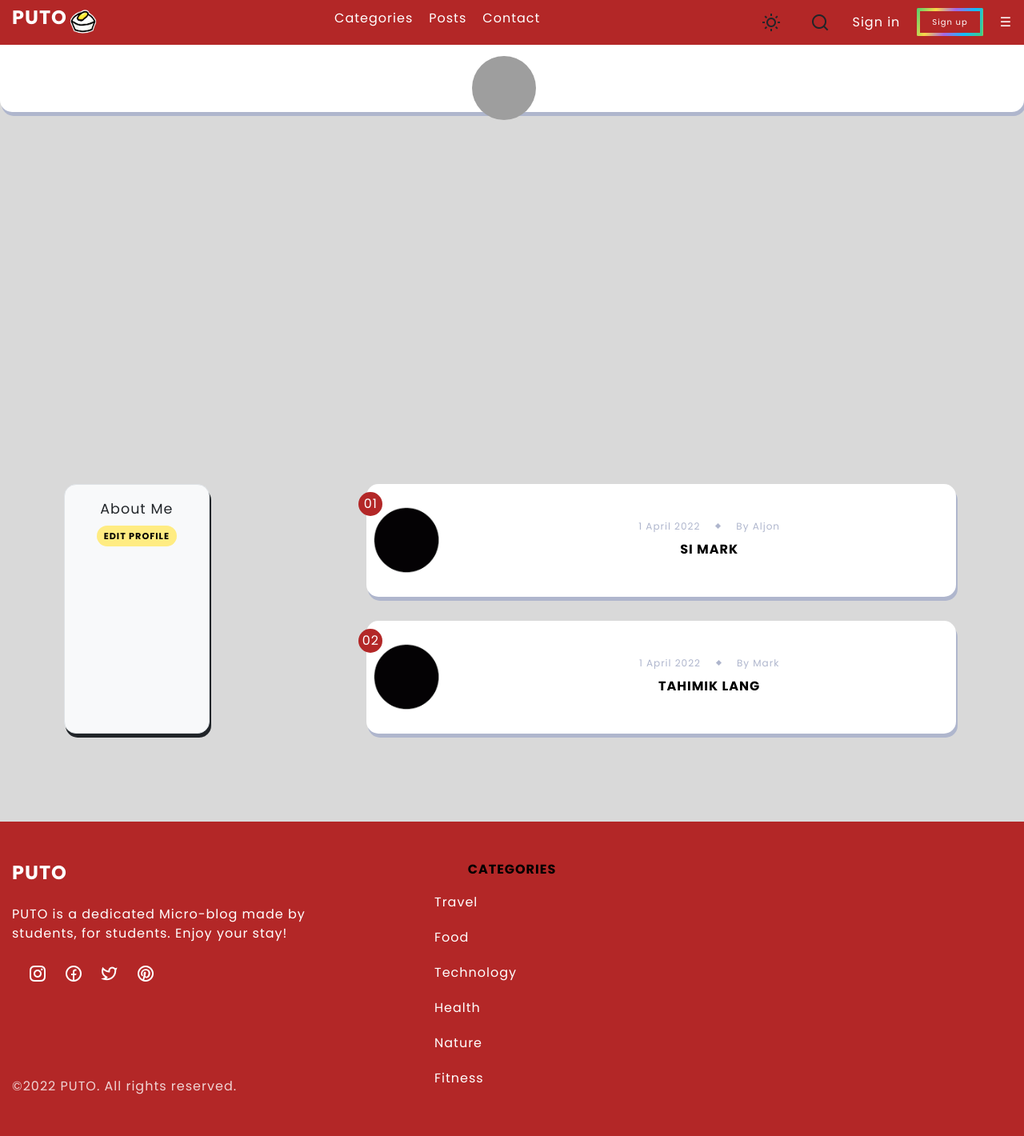
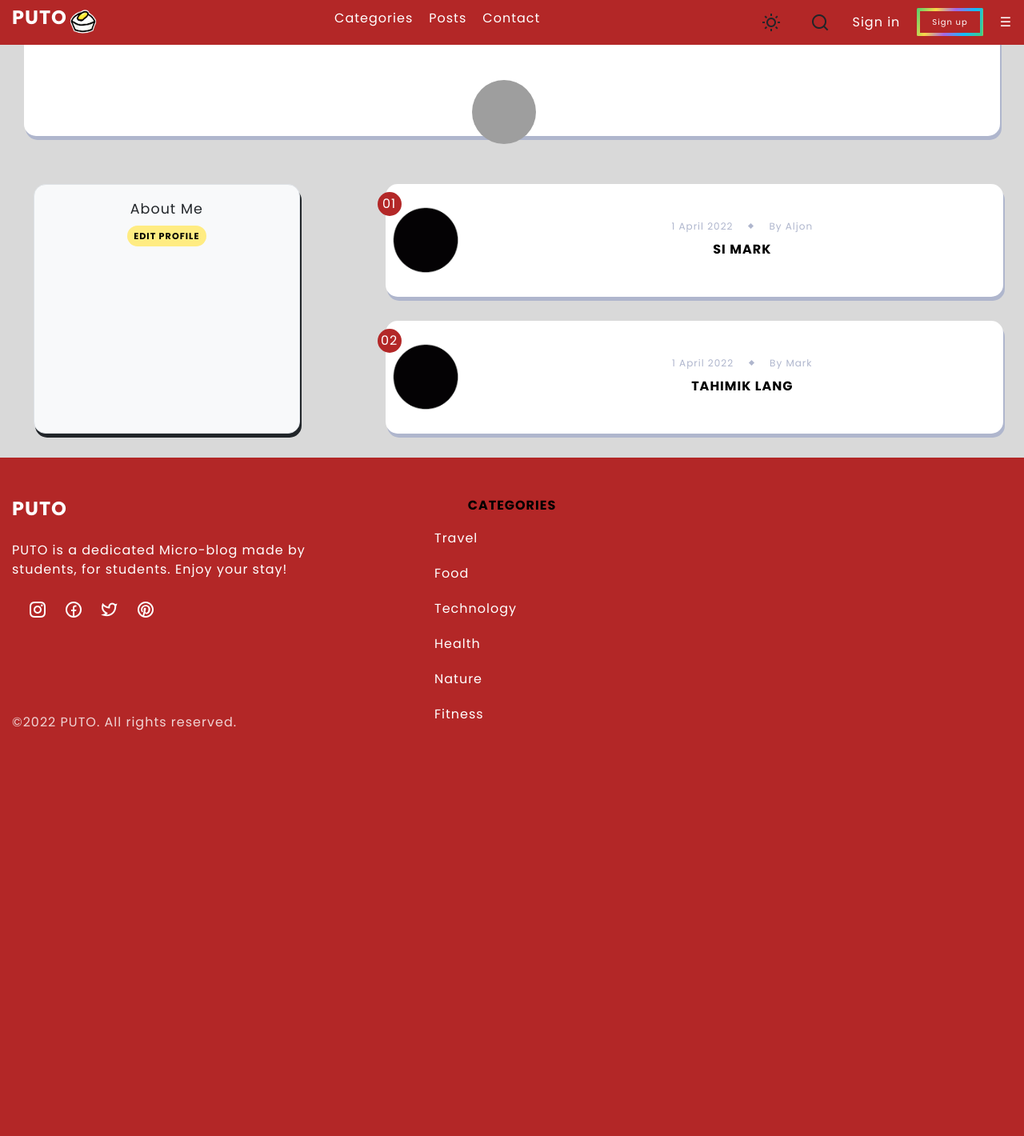
Before and after one commit to RenrenYGO/PutoSE, a CodeIgniter app: page /PutoSE/profile in a window 1280 px wide. Shown: the whole page at 80% size. After the commit the page ends 913 px from the top, so only its background shows below. Run offline with CodeIgniter, Linux system fonts and the light colour scheme; data that the repository does not hold is empty; some libraries are stand-ins or nearby versions; grey boxes are pictures that could not be loaded.

Commit message:
Changes in design

```diff
--- a/application/views/pages/forgot_password.php
+++ b/application/views/pages/forgot_password.php
@@ -1,5 +1,5 @@
 <div class="form bg">
-    <div class="box col-8 mt-5">
+    <div class="box">
         <div class="login">
             <img src="<?php echo base_url('/assets/images/featured/PUTOLOGO.png')?>" width="138" height="130" >
             Forgot Password
--- a/application/views/pages/login.php
+++ b/application/views/pages/login.php
@@ -25,7 +25,7 @@
 
 
             <div class="row justify-content-left mt-3">
-               <p>Can't Log in?<a href="<?php echo site_url("")?>"><u>Forgot Password</u></a></p>
+               <p>Can't Log in?<a href="<?php echo site_url("forgot_pass")?>"><u>Forgot Password</u></a></p>
             </div>
         </div>
     </form>
--- a/application/views/pages/profile_page.php
+++ b/application/views/pages/profile_page.php
@@ -1,14 +1,5 @@
-<head>
-    <link rel="stylesheet" href="https://fonts.googleapis.com/css?family=Roboto:300,400,500,700|Material+Icons">
-    <link href="https://maxcdn.bootstrapcdn.com/font-awesome/latest/css/font-awesome.min.css" rel="stylesheet">
-    <link rel="stylesheet" type="text/css" href="https://fonts.googleapis.com/css?family=Roboto:300,400,500,700|Roboto+Slab:400,700|Material+Icons">
-    <link rel="stylesgeet" href="https://rawgit.com/creativetimofficial/material-kit/master/assets/css/material-kit.css">
-    <!-- <link rel="stylesheet" href="prof.css"> -->
-</head>
 
-<body class="profile-page">
-
-    <a href="#" class="mb-5 trending-news-box">
+    <a href="#" class="m-5 trending-news-box">
     <div class="trending-profile-img-box">
         <?php if($user['profile_picture']!='noimage.jpg'):?>
         <img src="<?php echo base_url('assets/images/profile_picture/' . $user['profile_picture']);?>" width= "80" height="80" class="rounded rounded-circle">
@@ -26,7 +17,7 @@
 
                 <div class="row">
                     <div class="col-4 py-5 ">
-                        <div class="h-100 bg-light text-dark border box ">
+                        <div class="h-100 bg-light text-dark border about ">
                             <h3>About Me</h3>
                             <p><?php echo $user['bio'];?></p>
                             <div class="mb-3">
@@ -79,11 +70,3 @@
 
                 </div>
     </div>
-
-
-
-
-
-
-
-</body>
--- a/application/views/pages/register.php
+++ b/application/views/pages/register.php
@@ -1,7 +1,7 @@
 
     <div class="form bg ">
 
-        <form method="post" class="box col-8 mt-5" action="<?php echo base_url('registration/register'); ?>">
+        <form method="post" class="box signup" action="<?php echo base_url('registration/register'); ?>">
 
             <div class="login">
                 <img src="<?php echo base_url('/assets/images/featured/PUTOLOGO.png')?>" width="138" height="130" >
--- a/application/views/pages/showpost.php
+++ b/application/views/pages/showpost.php
@@ -10,7 +10,7 @@
     </div>
 </div>
 
-    <div class="mb-6">
+    <div class="comment">
         <input type="comment" class="form-control" placeholder="Comment your thoughts..." name="comment">
         <button type="submit" class="btn btn-post">Comment</button>
     </div>
--- a/application/views/templates/header.php
+++ b/application/views/templates/header.php
@@ -20,6 +20,13 @@
         <link rel="stylesheet" href="<?php echo base_url('/assets/css/main.css')?>">
         <!-- Javascript -->
         <script src="https://cdn.jsdelivr.net/npm/bootstrap@5.0.2/dist/js/bootstrap.bundle.min.js" integrity="sha384-MrcW6ZMFYlzcLA8Nl+NtUVF0sA7MsXsP1UyJoMp4YLEuNSfAP+JcXn/tWtIaxVXM" crossorigin="anonymous"></script>
+
+        <!-- For About Page -->
+        <link rel="stylesheet" href="https://fonts.googleapis.com/css?family=Roboto:300,400,500,700|Material+Icons">
+        <link href="https://maxcdn.bootstrapcdn.com/font-awesome/latest/css/font-awesome.min.css" rel="stylesheet">
+        <link rel="stylesheet" type="text/css" href="https://fonts.googleapis.com/css?family=Roboto:300,400,500,700|Roboto+Slab:400,700|Material+Icons">
+        <link rel="stylesgeet" href="https://rawgit.com/creativetimofficial/material-kit/master/assets/css/material-kit.css">
+
 
     </head>
 
--- a/assets/css/main.css
+++ b/assets/css/main.css
@@ -46,9 +46,6 @@ body {
 
 }
 
-body> :not(header):not(footer) {
-    padding: 5em;
-}
 
 a {
     color: inherit;
@@ -300,6 +297,16 @@ body.light-theme {
     display: flex;
 }
 
+.about {
+    background-color: var(--secondary-background-color);
+    padding: 2rem 4rem;
+    border-radius: 15px;
+    box-shadow: 2px 5px;
+    text-align: center;
+    width: 80%;
+    margin: auto;
+}
+
 /*for Forgot Password*/
 .box {
     background-color: var(--secondary-background-color);
@@ -308,6 +315,11 @@ body.light-theme {
     box-shadow: 2px 5px;
     text-align: center;
     width: 50%;
+    margin: 10em auto;
+}
+
+.signup{
+    margin: 10rem auto;
 }
 
 .login {
@@ -332,6 +344,7 @@ body.light-theme {
     width: 70%;
     color: #000;
     display: grid;
+    margin: 10rem auto;
 }
 
 #editor1 {
@@ -418,7 +431,7 @@ label {
     float: right;
     position: relative;
     top: -30px;
-    left: 15px;
+    left: -65px;
     height: 100px;
     width: 100px;
     color: white;
@@ -446,9 +459,8 @@ label {
     border-bottom-right-radius: 15px;
     border-bottom-left-radius: 15px;
     box-shadow: 2px 5px;
-    margin-top: 100px;
-    margin-right: 350px;
-    margin-left: 400px;
+    margin: 2em auto;
+    margin-top: 5em;
     color: #0e1111;
 }
 
@@ -460,6 +472,11 @@ label {
     float: left;
     width: 100%;
     height: var(--item-min-height-sm);
+}
+
+.comment{
+    padding: 5rem;
+    margin: 0 15em;
 }
 
 /* for Edit Profile */
@@ -486,7 +503,7 @@ label {
 .featured-articles-container,
 .featured-content {
     gap: var(--gap);
-    margin-right: 3em;
+    padding: 0 5rem;
 }
 
 .headline-banner {
@@ -624,12 +641,27 @@ label {
     border-bottom-right-radius: 15px;
     border-bottom-left-radius: 15px;
     box-shadow: 2px 5px;
-    margin-left: 2.5rem;
+    margin: 0 2rem;
 }
 
 .trending-news-box {
     display: flex;
     flex-direction: column;
+    gap: var(--gap);
+    padding: 2rem;
+    border-bottom: 1px solid var(--transparent-light-color);
+    background-color: white;
+    border-top-right-radius: 15px;
+    border-top-left-radius: 15px;
+    border-bottom-right-radius: 15px;
+    border-bottom-left-radius: 15px;
+    box-shadow: 2px 5px;
+
+}
+
+.trending-news-profile-box {
+    margin-right: -30%;
+    margin-left: 5rem;
     gap: var(--gap);
     padding-block: 2rem;
     border-bottom: 1px solid var(--transparent-light-color);
@@ -639,19 +671,7 @@ label {
     border-bottom-right-radius: 15px;
     border-bottom-left-radius: 15px;
     box-shadow: 2px 5px;
-}
 
-.trending-news-profile-box {
-    margin-right: -33.33%;
-    gap: var(--gap);
-    padding-block: 2rem;
-    border-bottom: 1px solid var(--transparent-light-color);
-    background-color: white;
-    border-top-right-radius: 15px;
-    border-top-left-radius: 15px;
-    border-bottom-right-radius: 15px;
-    border-bottom-left-radius: 15px;
-    box-shadow: 2px 5px;
 }
 
 .trending-news-box:last-of-type {
@@ -674,7 +694,7 @@ label {
     max-width: 100px;
     height: 100px;
     width: 100px;
-    margin: 0 auto;
+    margin: auto;
     -webkit-transform: translate3d(0, -70%, 0);
     -moz-transform: translate3d(0, -70%, 0);
     -o-transform: translate3d(0, -70%, 0);
```
